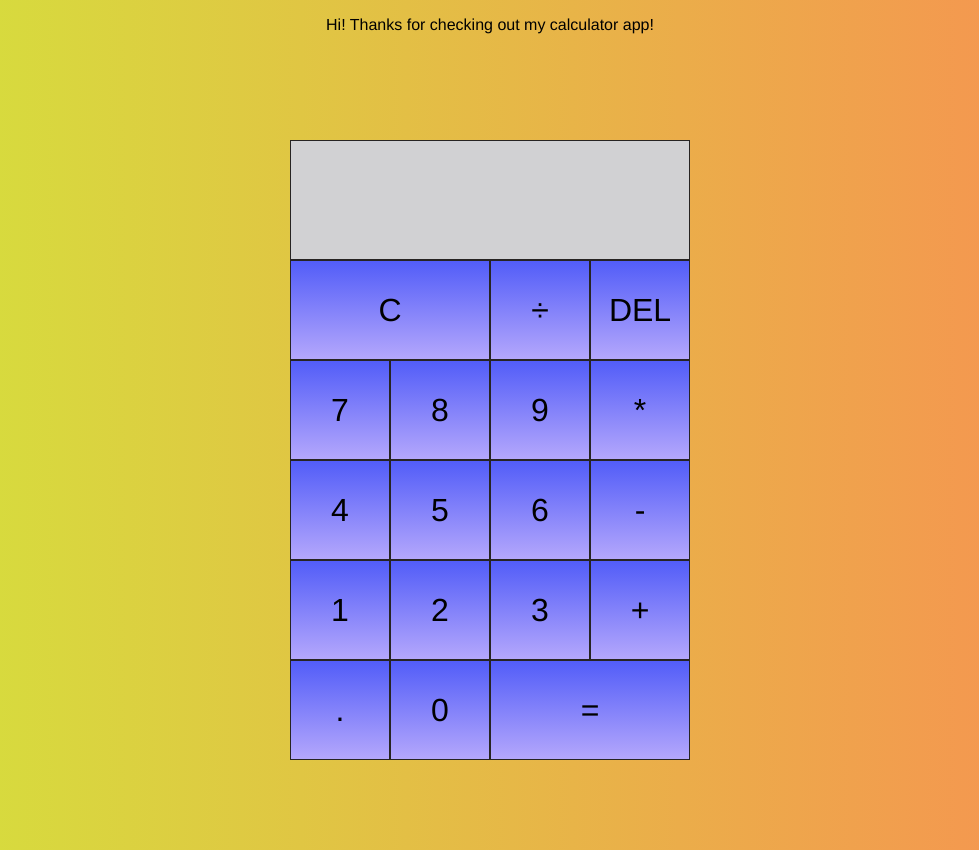
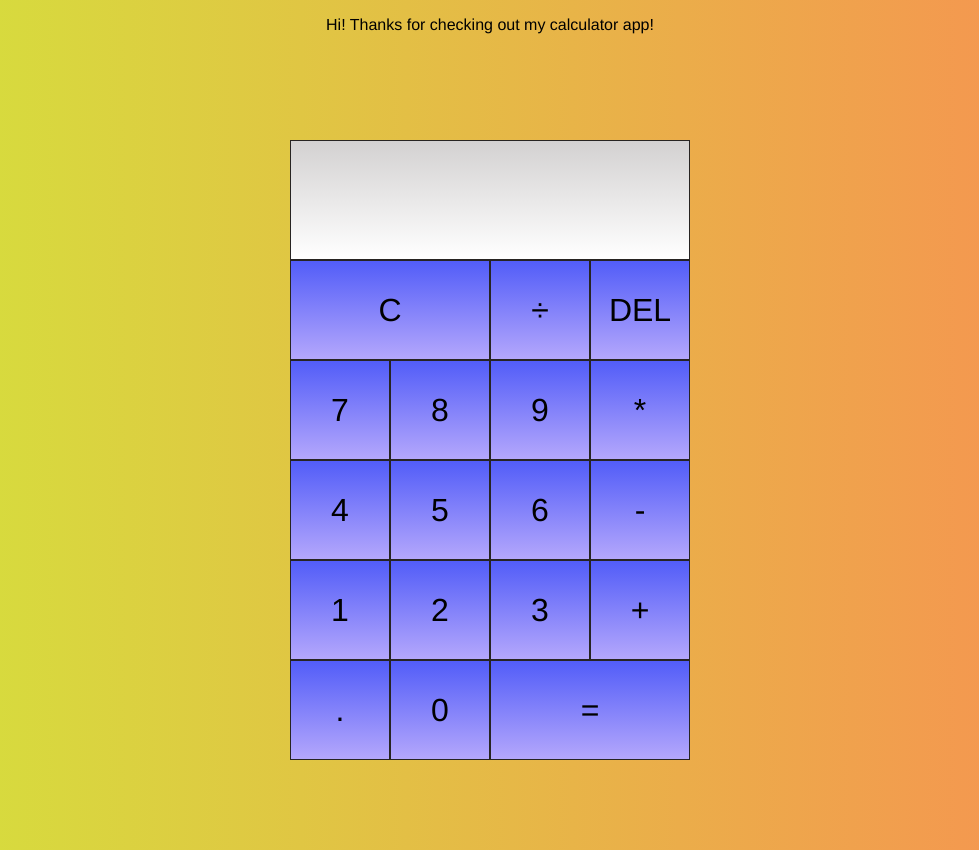
Before and after one commit to TamirraBrown/calculator-app, a plain HTML site: page index.html in a window 1280 px wide. Shown: the whole page, without its empty margins (150-1129 px from the left). Drawn offline with Linux system fonts and the light colour scheme.

Commit message:
update output display

```diff
--- a/stylesheet.css
+++ b/stylesheet.css
@@ -37,7 +37,7 @@ body {
 .output {
     grid-column: 1 / -1;
     border: 1px solid #272422;
-    background-color: #d1d1d3;
+    background: linear-gradient(to bottom,  #d3d1d1, #ffffff);
     display: flex;
     align-items: flex-end;
     justify-content: space-around;
```
